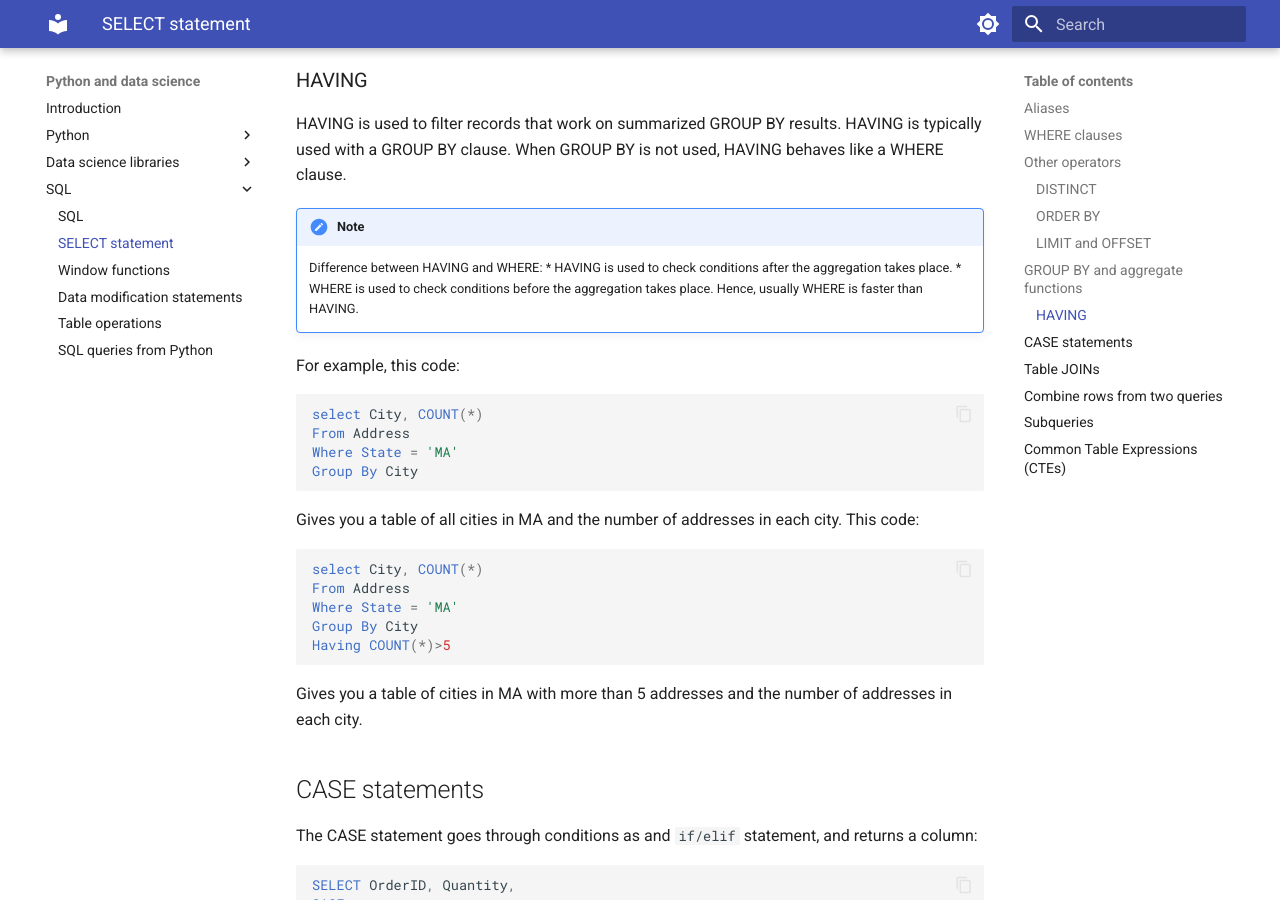
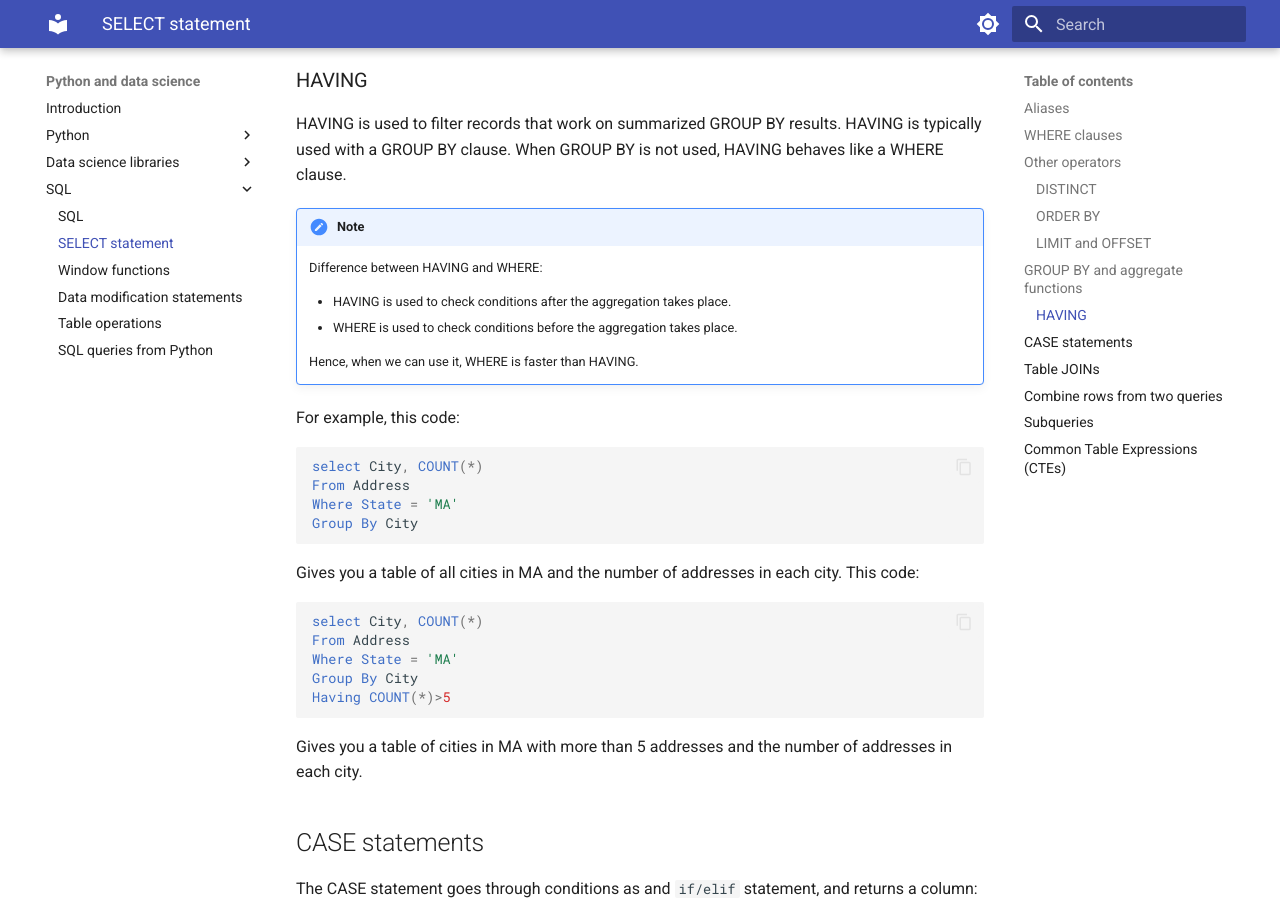
Before and after one commit to gerardpc/python-course, an MkDocs documentation site: the page built from docs/programming/sql/select_statements.md, in a window 1280 px wide and 900 px high, scrolled down 3620 px. Built offline with MkDocs 1.6.1 and Material for MkDocs 9.7.7, drawn with Linux system fonts in a browser that asks for light colours.

Commit message:
having where typo.

````diff
--- a/docs/programming/sql/select_statements.md
+++ b/docs/programming/sql/select_statements.md
@@ -159,9 +159,11 @@ GROUP BY clause. When GROUP BY is not used, HAVING behaves like a WHERE clause.
 
 !!!note
     Difference between HAVING and WHERE:
+
     * HAVING is used to check conditions after the aggregation takes place.
     * WHERE is used to check conditions before the aggregation takes place.
-    Hence, usually WHERE is faster than HAVING.
+
+    Hence, when we can use it, WHERE is faster than HAVING.
 
 For example, this code:
 ```sql
````
